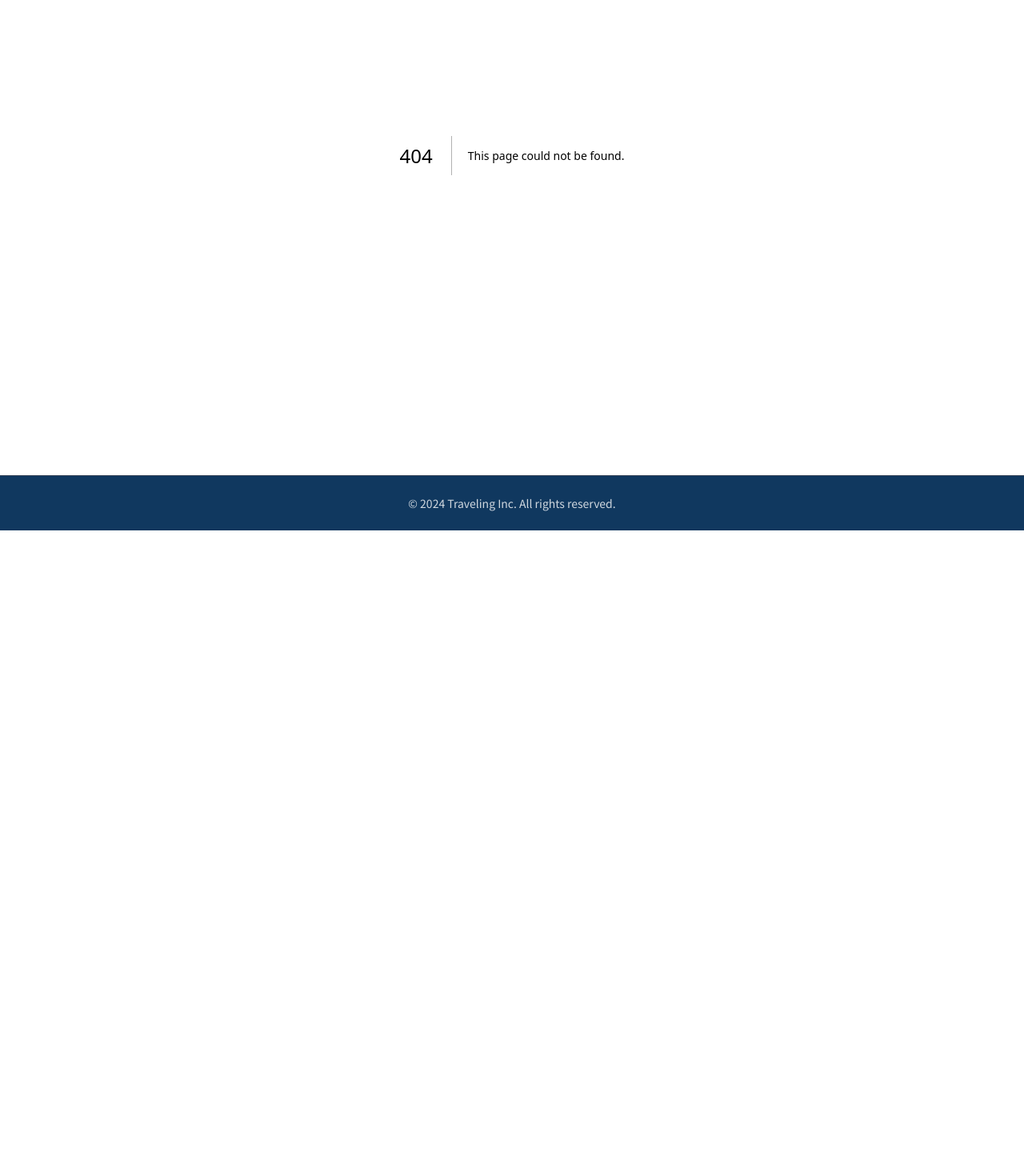
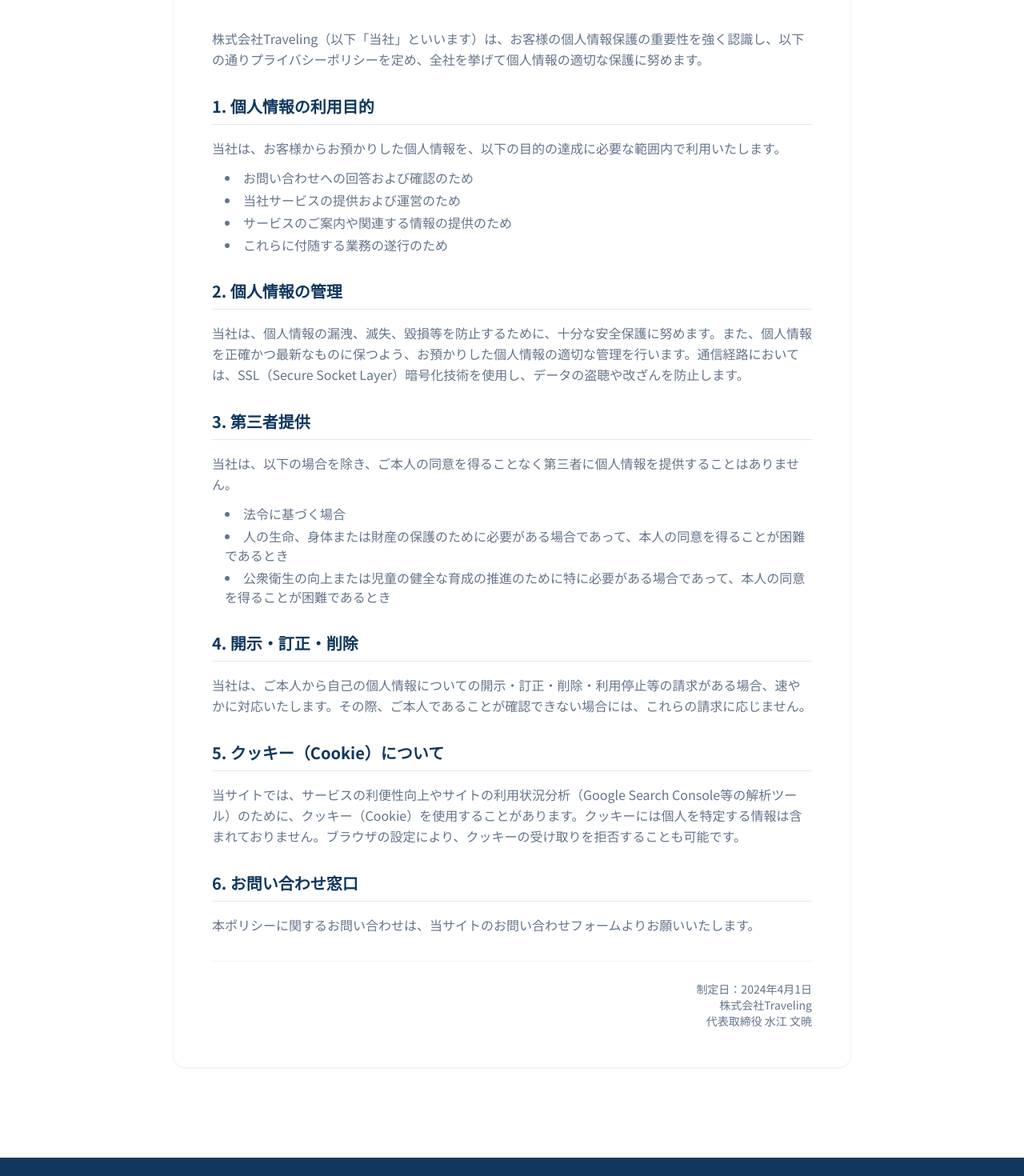
Before and after one commit to traveling-fumiakimizue/Traveling_site, a Next.js app: page /privacy in a window 1280 px wide. Before the commit this address had no page. Shown: the part 206-1676 px from the top of the page at 80% size. Before the commit the page ends 869 px from the top, so only its background shows below. Built offline with nearby package versions, Linux system fonts and the light colour scheme.

Commit message:
Add Privacy Policy page and link in footer

```diff
--- /dev/null
+++ b/src/app/privacy/page.tsx
@@ -0,0 +1,99 @@
+
+import type { Metadata } from 'next'
+
+export const metadata: Metadata = {
+    title: 'プライバシーポリシー | 株式会社Traveling',
+    description: '株式会社Travelingのプライバシーポリシー（個人情報保護方針）に関するページです。',
+}
+
+export default function PrivacyPolicyPage() {
+    return (
+        <div className="flex flex-col min-h-screen">
+            {/* Header spacer if needed, or just padding */}
+            <main className="flex-grow container mx-auto px-6 py-20 md:py-28 max-w-4xl text-foreground">
+                <h1 className="text-3xl md:text-4xl font-bold mb-10 text-[#10385F] text-center">
+                    プライバシーポリシー
+                </h1>
+
+                <div className="bg-white p-8 md:p-12 rounded-2xl shadow-sm border border-slate-100 space-y-8">
+                    <section>
+                        <p className="leading-relaxed text-muted-foreground mb-6">
+                            株式会社Traveling（以下「当社」といいます）は、お客様の個人情報保護の重要性を強く認識し、以下の通りプライバシーポリシーを定め、全社を挙げて個人情報の適切な保護に努めます。
+                        </p>
+                    </section>
+
+                    <section>
+                        <h2 className="text-xl font-bold text-[#10385F] mb-4 border-b border-slate-200 pb-2">
+                            1. 個人情報の利用目的
+                        </h2>
+                        <p className="leading-relaxed text-muted-foreground">
+                            当社は、お客様からお預かりした個人情報を、以下の目的の達成に必要な範囲内で利用いたします。
+                        </p>
+                        <ul className="list-disc list-inside mt-3 space-y-1 text-muted-foreground ml-4">
+                            <li>お問い合わせへの回答および確認のため</li>
+                            <li>当社サービスの提供および運営のため</li>
+                            <li>サービスのご案内や関連する情報の提供のため</li>
+                            <li>これらに付随する業務の遂行のため</li>
+                        </ul>
+                    </section>
+
+                    <section>
+                        <h2 className="text-xl font-bold text-[#10385F] mb-4 border-b border-slate-200 pb-2">
+                            2. 個人情報の管理
+                        </h2>
+                        <p className="leading-relaxed text-muted-foreground">
+                            当社は、個人情報の漏洩、滅失、毀損等を防止するために、十分な安全保護に努めます。また、個人情報を正確かつ最新なものに保つよう、お預かりした個人情報の適切な管理を行います。通信経路においては、SSL（Secure Socket Layer）暗号化技術を使用し、データの盗聴や改ざんを防止します。
+                        </p>
+                    </section>
+
+                    <section>
+                        <h2 className="text-xl font-bold text-[#10385F] mb-4 border-b border-slate-200 pb-2">
+                            3. 第三者提供
+                        </h2>
+                        <p className="leading-relaxed text-muted-foreground">
+                            当社は、以下の場合を除き、ご本人の同意を得ることなく第三者に個人情報を提供することはありません。
+                        </p>
+                        <ul className="list-disc list-inside mt-3 space-y-1 text-muted-foreground ml-4">
+                            <li>法令に基づく場合</li>
+                            <li>人の生命、身体または財産の保護のために必要がある場合であって、本人の同意を得ることが困難であるとき</li>
+                            <li>公衆衛生の向上または児童の健全な育成の推進のために特に必要がある場合であって、本人の同意を得ることが困難であるとき</li>
+                        </ul>
+                    </section>
+
+                    <section>
+                        <h2 className="text-xl font-bold text-[#10385F] mb-4 border-b border-slate-200 pb-2">
+                            4. 開示・訂正・削除
+                        </h2>
+                        <p className="leading-relaxed text-muted-foreground">
+                            当社は、ご本人から自己の個人情報についての開示・訂正・削除・利用停止等の請求がある場合、速やかに対応いたします。その際、ご本人であることが確認できない場合には、これらの請求に応じません。
+                        </p>
+                    </section>
+
+                    <section>
+                        <h2 className="text-xl font-bold text-[#10385F] mb-4 border-b border-slate-200 pb-2">
+                            5. クッキー（Cookie）について
+                        </h2>
+                        <p className="leading-relaxed text-muted-foreground">
+                            当サイトでは、サービスの利便性向上やサイトの利用状況分析（Google Search Console等の解析ツール）のために、クッキー（Cookie）を使用することがあります。クッキーには個人を特定する情報は含まれておりません。ブラウザの設定により、クッキーの受け取りを拒否することも可能です。
+                        </p>
+                    </section>
+
+                    <section>
+                        <h2 className="text-xl font-bold text-[#10385F] mb-4 border-b border-slate-200 pb-2">
+                            6. お問い合わせ窓口
+                        </h2>
+                        <p className="leading-relaxed text-muted-foreground">
+                            本ポリシーに関するお問い合わせは、当サイトのお問い合わせフォームよりお願いいたします。
+                        </p>
+                    </section>
+
+                    <section className="pt-6 border-t border-slate-100 text-right text-sm text-muted-foreground">
+                        制定日：2024年4月1日<br />
+                        株式会社Traveling<br />
+                        代表取締役 水江 文暁
+                    </section>
+                </div>
+            </main>
+        </div>
+    )
+}
--- a/src/app/sitemap.ts
+++ b/src/app/sitemap.ts
@@ -9,5 +9,11 @@ export default function sitemap(): MetadataRoute.Sitemap {
             changeFrequency: 'monthly',
             priority: 1,
         },
+        {
+            url: 'https://www.traveling.co.jp/privacy',
+            lastModified: new Date(),
+            changeFrequency: 'yearly',
+            priority: 0.5,
+        },
     ]
 }
--- a/src/components/layout/Footer.tsx
+++ b/src/components/layout/Footer.tsx
@@ -4,9 +4,15 @@ export function Footer() {
     return (
         <footer className="bg-[#10385F] text-white py-6 border-t border-slate-700">
             <div className="container mx-auto px-4 text-center">
-                <p className="text-sm opacity-80">
-                    &copy; 2024 Traveling Inc. All rights reserved.
-                </p>
+                <div className="flex flex-col md:flex-row justify-center items-center gap-4 mb-4 md:mb-0">
+                    <p className="text-sm opacity-80">
+                        &copy; 2024 Traveling Inc. All rights reserved.
+                    </p>
+                    <span className="hidden md:inline text-slate-500">|</span>
+                    <Link href="/privacy" className="text-sm opacity-80 hover:opacity-100 transition-opacity hover:text-white hover:underline underline-offset-4">
+                        プライバシーポリシー
+                    </Link>
+                </div>
             </div>
         </footer>
     );
```
